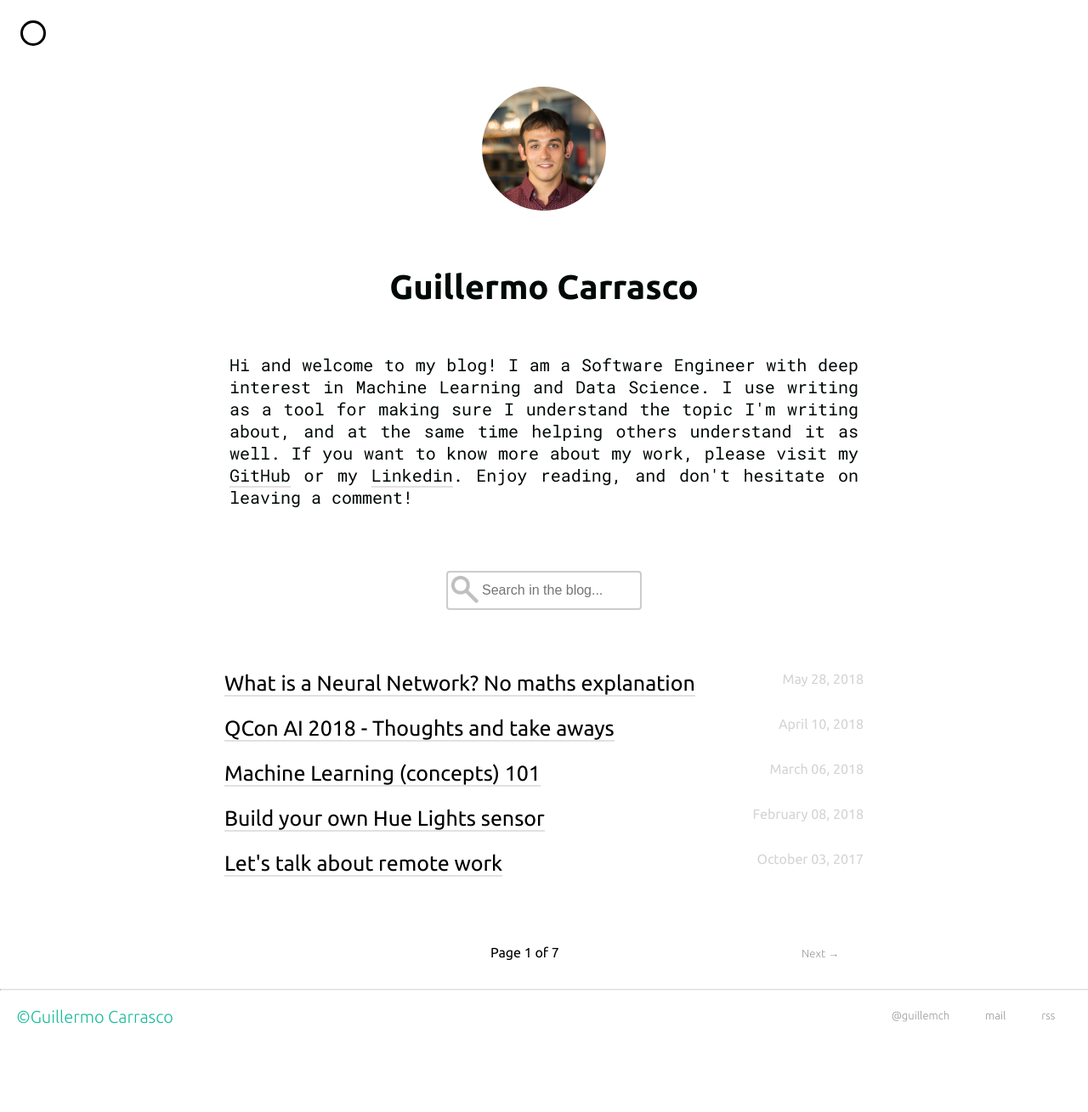
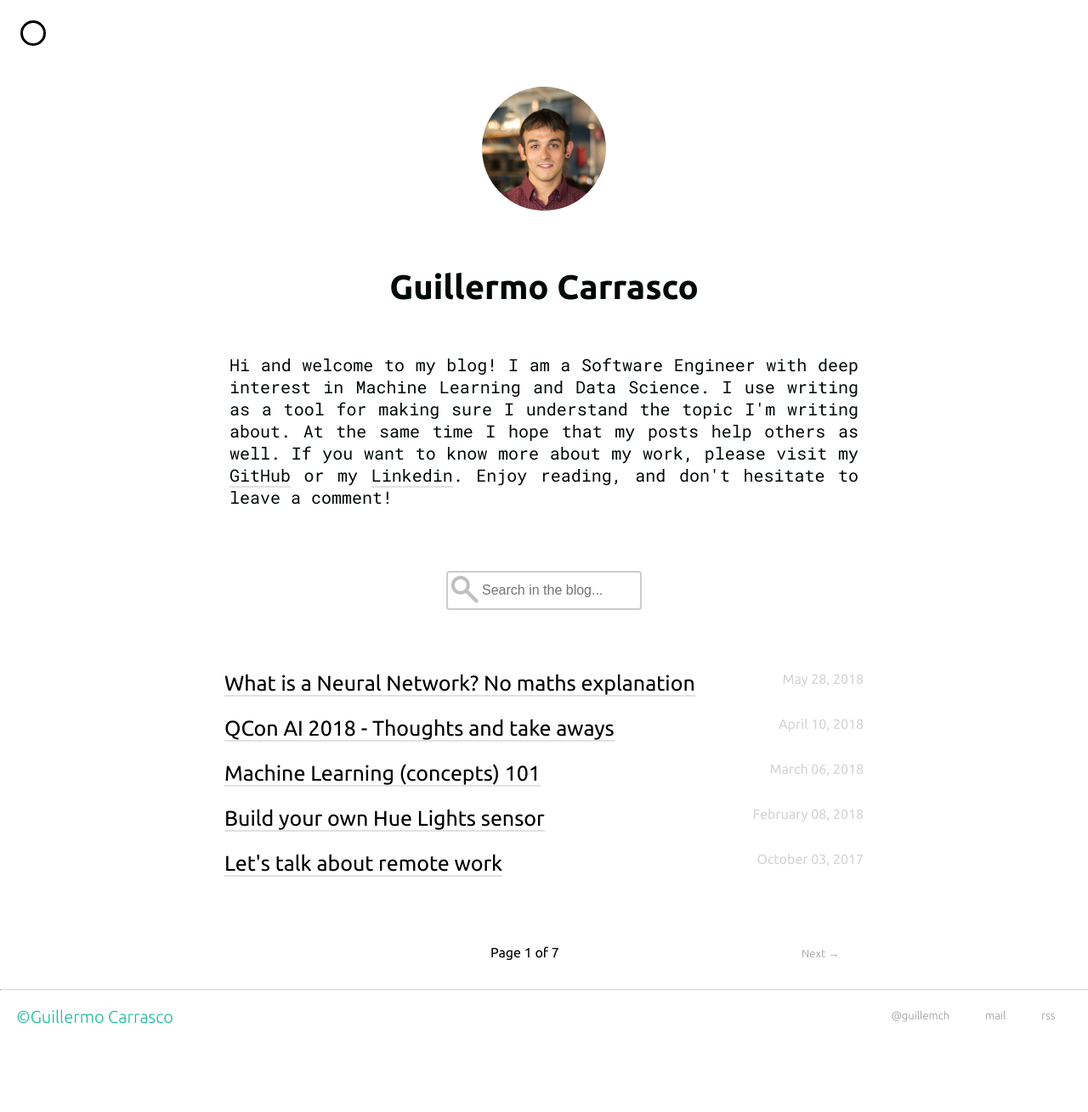
Before and after one commit to guillermo-carrasco/guillermo-carrasco.github.com, a Jekyll site: the page built from index.html, in a window 1280 px wide. Shown: the whole page at 85% size. Built offline with Jekyll 4.4.1, drawn with Linux system fonts in a browser that asks for light colours; nearby versions of some CDN libraries; the list of posts is cut into pages by our own code.

Commit message:
Improve site description

```diff
--- a/_config.yml
+++ b/_config.yml
@@ -25,14 +25,14 @@ short_bio: >
     Hi and welcome to my blog! I am a Software Engineer with deep interest in Machine Learning and
     Data Science.
 
-    I use writing as a tool for making sure I understand the topic I'm writing about, and at the same
-    time helping others understand it as well.
+    I use writing as a tool for making sure I understand the topic I'm writing about. At the same
+    time I hope that my posts help others as well.
 
     If you want to know more about my work, please visit my <a class="underline different-highlight"
     href="https://github.com/guillermo-carrasco">GitHub</a> or my <a class="underline different-highlight"
     href="https://www.linkedin.com/in/guillermocarrasco">Linkedin</a>.
 
-    Enjoy reading, and don't hesitate on leaving a comment!
+    Enjoy reading, and don't hesitate to leave a comment!
 
 permalink: pretty
 
```
